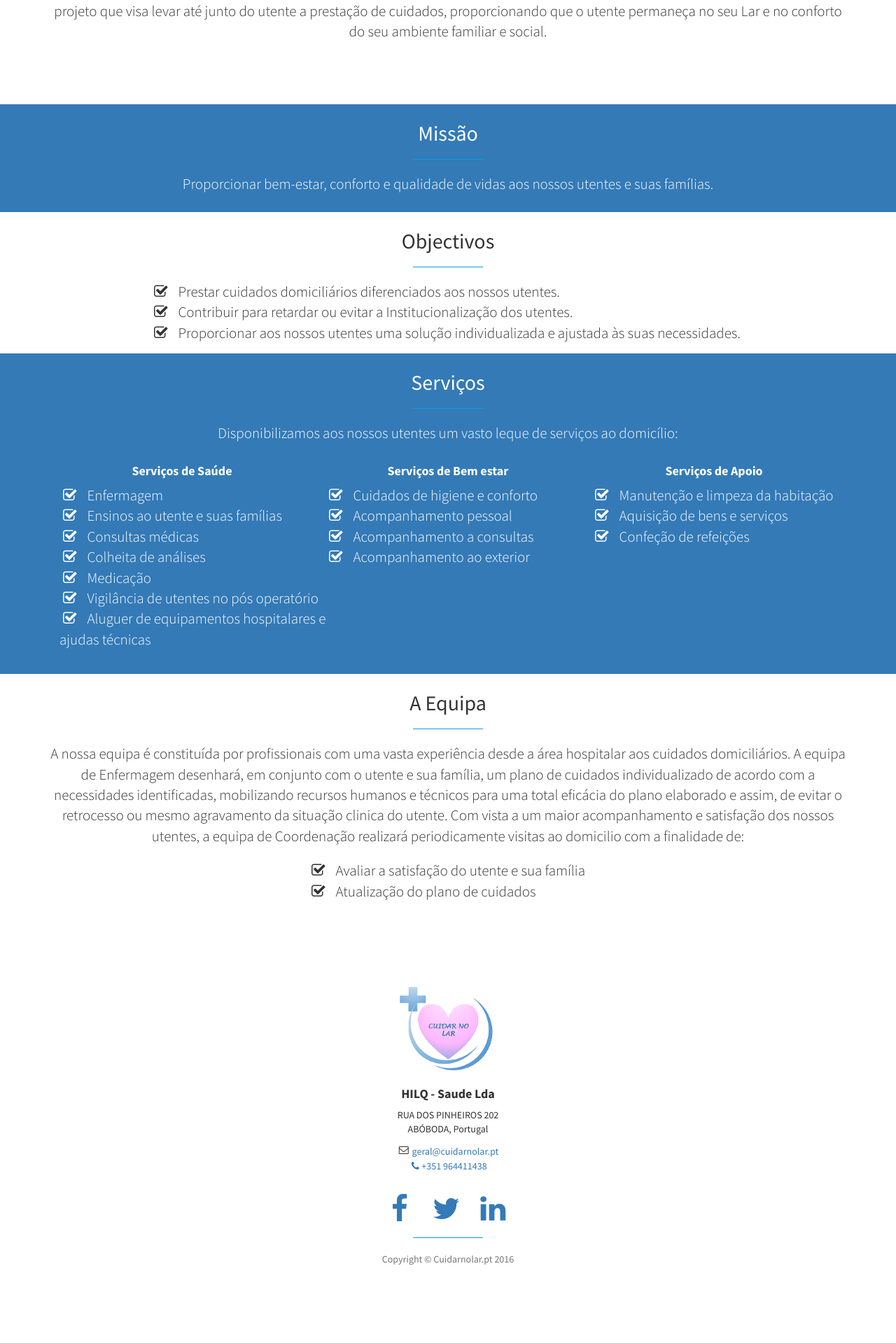
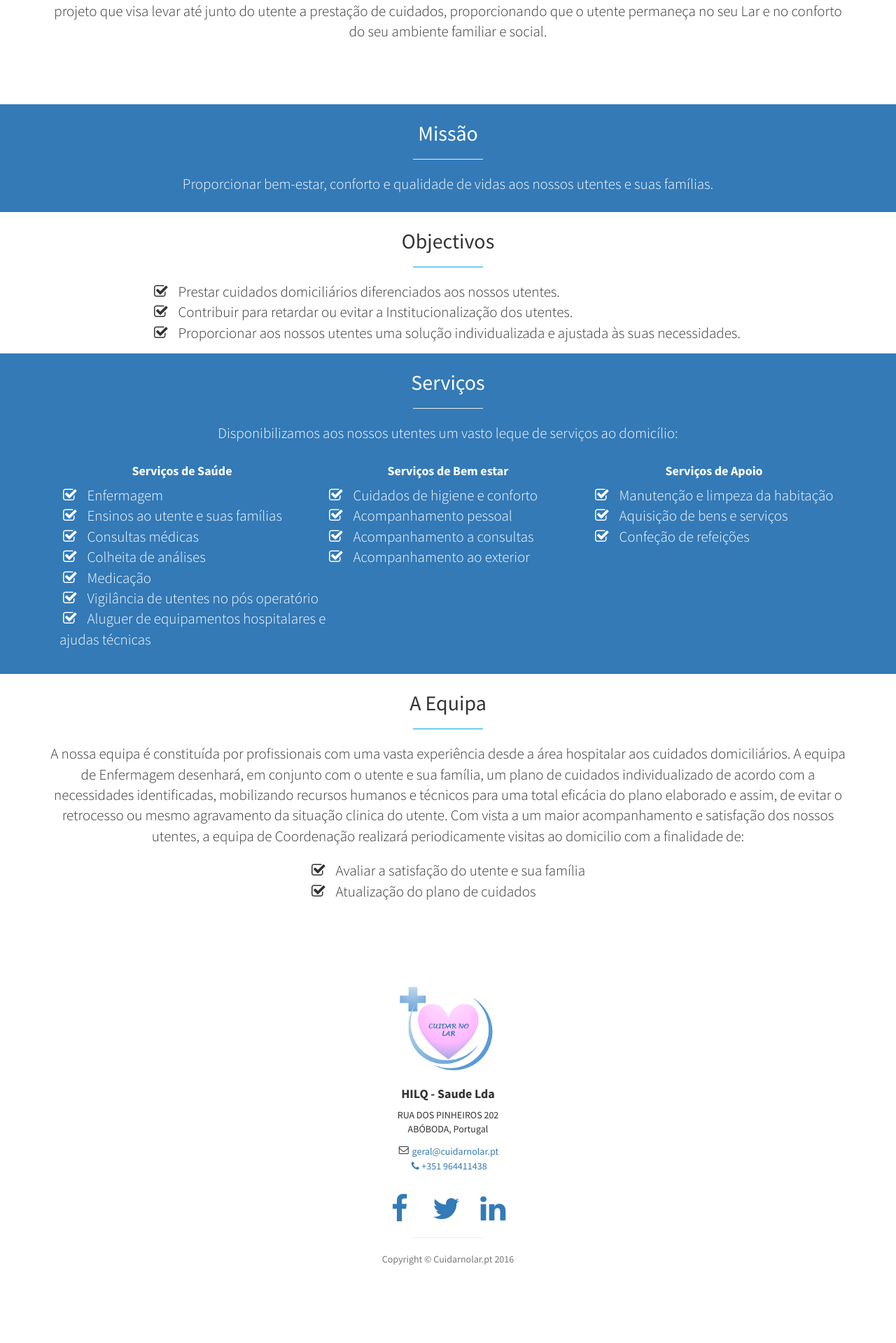
Before and after one commit to cuidarnolar/cuidarnolar, a Jekyll site: the page built from index.html, in a window 1280 px wide. Shown: the part 1181-3100 px from the top of the page at 70% size. Built offline with Jekyll 4.4.1, drawn with Linux system fonts in a browser that asks for light colours.

Commit message:
rectifictions

```diff
--- a/_includes/about.html
+++ b/_includes/about.html
@@ -3,7 +3,7 @@
     <div class="row">
       <div class="col-lg-12 text-center">
         <h2>Quem Somos</h2>
-          <hr class="small">
+          <hr class="small blue">
         <!--p class="lead">Sempre ao seu dispor com os melhores serviços <a target="_blank" href="http://join.deathtothestockphoto.com/">Death to the Stock Photo</a>.</p-->
         <p class="lead">A nossa empresa surge para fazer face às dificuldades que os utentes e suas famílias encontram em manter uma continuidade de cuidados de saúde no domicilio, quer seja após uma doença aguda, quer em situações que por vezes se revelam mais prolongadas. Enquanto profissionais de saúde identificámos que, frequentemente, os cuidados que se iniciam numa Instituição são interrompidos no domicílio por diversos motivos, sejam eles de origem logística ou social. Com a identificação destas necessidades, nasce o nosso projeto que visa levar até junto do utente a prestação de cuidados, proporcionando que o utente permaneça no seu Lar e no conforto do seu ambiente familiar e social.</p>
       </div>
--- a/_includes/mission.html
+++ b/_includes/mission.html
@@ -3,7 +3,7 @@
     <div class="row">
       <div class="col-lg-12 text-center">
         <h2>Missão</h2>
-        <hr class="small white">
+        <hr class="small">
         <!--p class="lead">Sempre ao seu dispor com os melhores serviços <a target="_blank" href="http://join.deathtothestockphoto.com/">Death to the Stock Photo</a>.</p-->
         <p class="lead">Proporcionar bem-estar, conforto e qualidade de vidas aos nossos utentes e suas famílias.</p>
       </div>
--- a/_includes/team.html
+++ b/_includes/team.html
@@ -3,7 +3,7 @@
     <div class="row">
       <div class="col-lg-12 text-center">
         <h2>A Equipa</h2>
-        <hr class="small">
+        <hr class="small blue">
         <!--p class="lead">Sempre ao seu dispor com os melhores serviços <a target="_blank" href="http://join.deathtothestockphoto.com/">Death to the Stock Photo</a>.</p-->
         <p class="lead">A nossa equipa é constituída por profissionais com uma vasta experiência desde a área hospitalar aos cuidados domiciliários. A equipa de Enfermagem desenhará, em conjunto com o utente e sua família, um plano de cuidados individualizado de acordo com a necessidades identificadas, mobilizando recursos humanos e técnicos para uma total eficácia do plano elaborado e assim, de evitar o retrocesso ou mesmo agravamento da situação clinica do utente. Com vista a um maior acompanhamento e satisfação dos nossos utentes, a equipa de Coordenação realizará periodicamente visitas ao domicilio com a finalidade de:
 
--- a/css/stylish-portfolio.css
+++ b/css/stylish-portfolio.css
@@ -62,7 +62,7 @@ li a {  vertical-align:middle; }
 }
 
 /* Custom Horizontal Rule */
-hr{
+hr.blue{
   border-top: 1px solid #00a3de;
   }
 hr.small {
```
